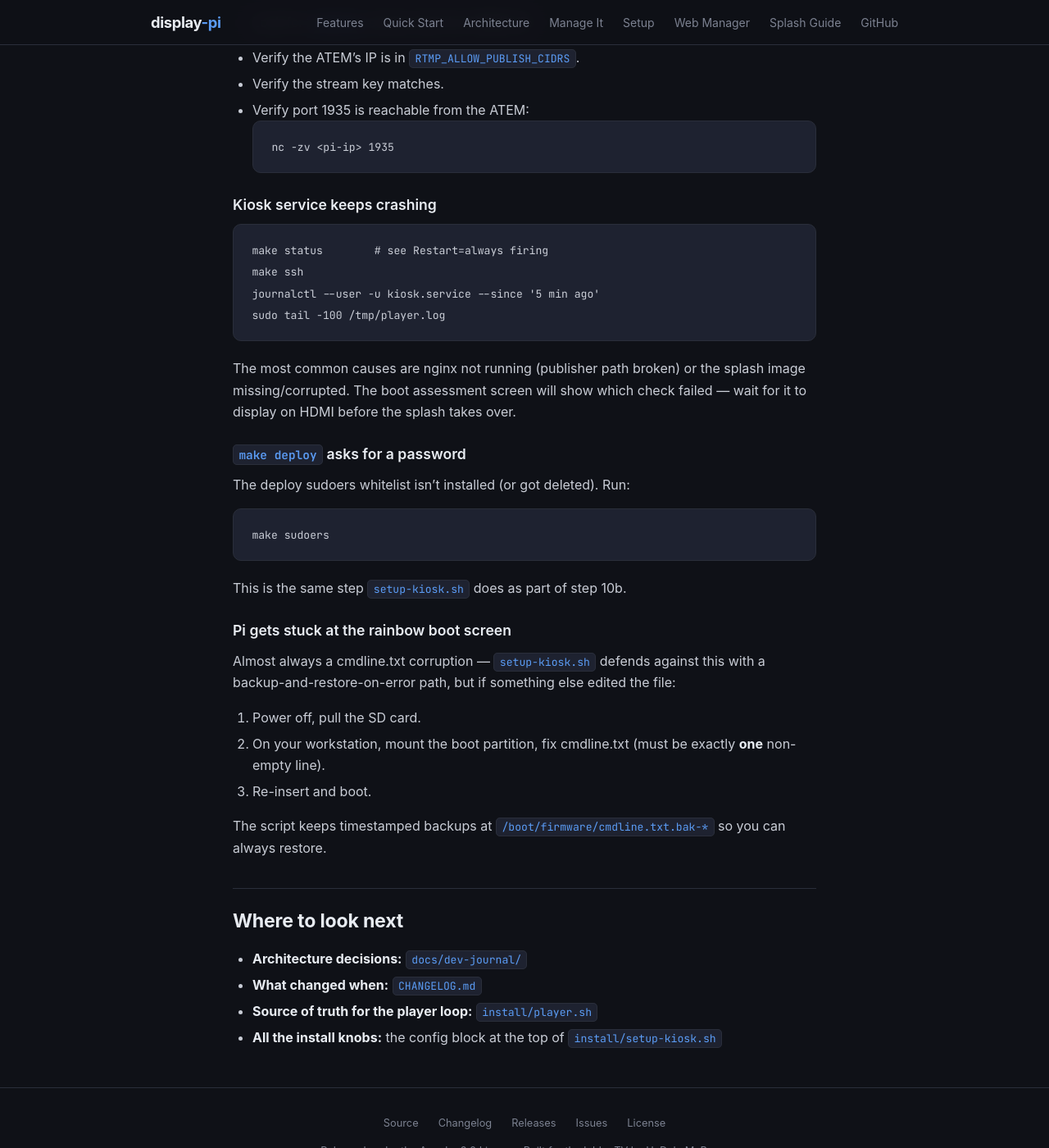
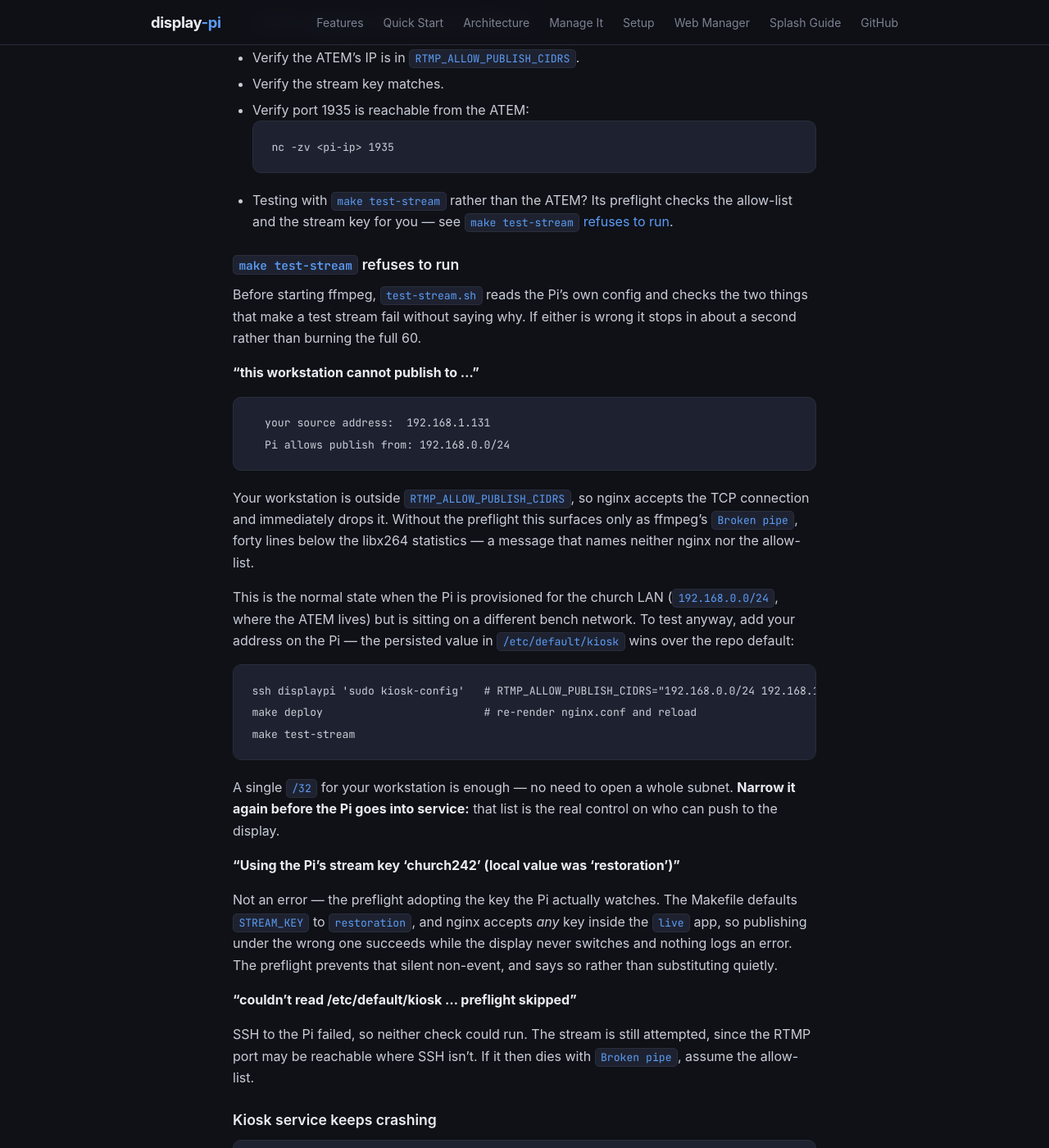
Before and after one commit to dmcbane/display-pi, a Jekyll site: the page built from docs/setup-guide.md, in a window 1280 px wide and 1400 px high, scrolled down 14939 px. Shown: the whole window at 82% size. Built offline with Jekyll 4.4.1, drawn with Linux system fonts in a browser that asks for light colours.

Commit message:
docs: troubleshoot the test-stream preflight
Adds a Troubleshooting entry for each of the three things the preflight
can say, using the real output: the publish-ACL refusal (and why it is
the normal state on a bench that is not the church LAN), the stream-key
adoption that prevents a silent non-switch, and the skipped-preflight
warning when SSH to the Pi fails.

Also cross-links it from the ATEM switching entry, which shares both
root causes. No version bump: docs only.

Verified: 588/588 tests pass; code fences balanced.

Co-Authored-By: Claude Opus 5 (1M context) <noreply@anthropic.com>

````diff
--- a/docs/setup-guide.md
+++ b/docs/setup-guide.md
@@ -633,6 +633,56 @@ ssh displaypi 'sudo grep audio-device /home/kiosk/bin/player.sh'
   ```sh
   nc -zv <pi-ip> 1935
   ```
+- Testing with `make test-stream` rather than the ATEM? Its preflight checks
+  the allow-list and the stream key for you — see
+  [`make test-stream` refuses to run](#make-test-stream-refuses-to-run).
+
+### `make test-stream` refuses to run
+
+Before starting ffmpeg, `test-stream.sh` reads the Pi's own config and checks
+the two things that make a test stream fail without saying why. If either is
+wrong it stops in about a second rather than burning the full 60.
+
+**"this workstation cannot publish to …"**
+
+```
+  your source address:  192.168.1.131
+  Pi allows publish from: 192.168.0.0/24
+```
+
+Your workstation is outside `RTMP_ALLOW_PUBLISH_CIDRS`, so nginx accepts the
+TCP connection and immediately drops it. Without the preflight this surfaces
+only as ffmpeg's `Broken pipe`, forty lines below the libx264 statistics — a
+message that names neither nginx nor the allow-list.
+
+This is the normal state when the Pi is provisioned for the church LAN
+(`192.168.0.0/24`, where the ATEM lives) but is sitting on a different bench
+network. To test anyway, add your address on the Pi — the persisted value in
+`/etc/default/kiosk` wins over the repo default:
+
+```sh
+ssh displaypi 'sudo kiosk-config'   # RTMP_ALLOW_PUBLISH_CIDRS="192.168.0.0/24 192.168.1.131/32"
+make deploy                         # re-render nginx.conf and reload
+make test-stream
+```
+
+A single `/32` for your workstation is enough — no need to open a whole
+subnet. **Narrow it again before the Pi goes into service:** that list is the
+real control on who can push to the display.
+
+**"Using the Pi's stream key 'church242' (local value was 'restoration')"**
+
+Not an error — the preflight adopting the key the Pi actually watches. The
+Makefile defaults `STREAM_KEY` to `restoration`, and nginx accepts *any* key
+inside the `live` app, so publishing under the wrong one succeeds while the
+display never switches and nothing logs an error. The preflight prevents that
+silent non-event, and says so rather than substituting quietly.
+
+**"couldn't read /etc/default/kiosk … preflight skipped"**
+
+SSH to the Pi failed, so neither check could run. The stream is still
+attempted, since the RTMP port may be reachable where SSH isn't. If it then
+dies with `Broken pipe`, assume the allow-list.
 
 ### Kiosk service keeps crashing
 
````
Also changed, not shown: 1 other file.
